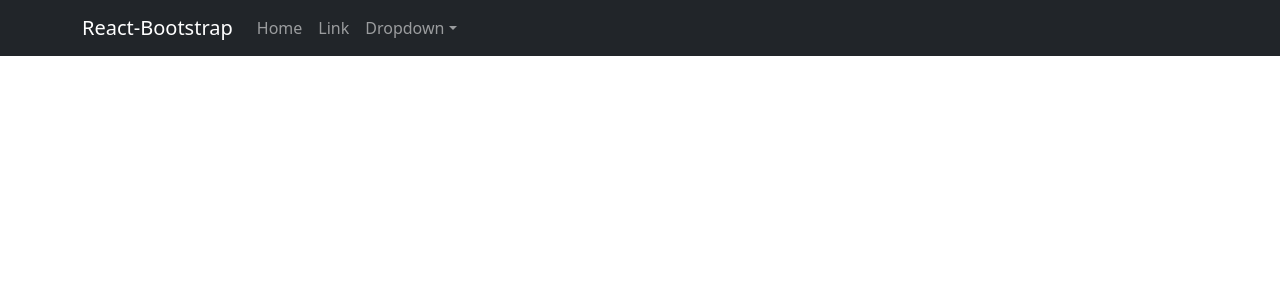
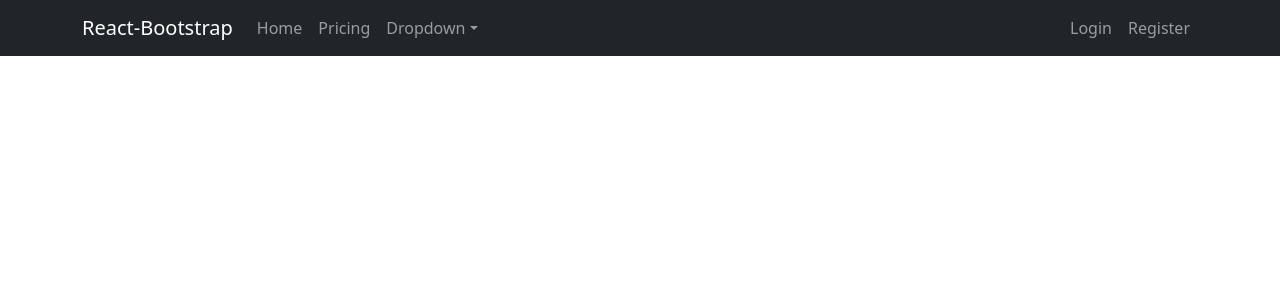
Before and after one commit to grotiuss/fsw-challenge-ch9, a React (Create React App) app: page /navbar-test in a window 1280 px wide. Shown: the top 300 px of the page. Built offline with nearby package versions, Linux system fonts and the light colour scheme.

Commit message:
Editing navbar

```diff
--- a/src/pages/partials/Navbar.js
+++ b/src/pages/partials/Navbar.js
@@ -7,21 +7,28 @@ import { Container, Collapse, Nav, Navbar,  NavbarBrand, NavbarToggler, NavItem,
 class Navbars extends Component {
     render() {
         return (
-            <Navbar bg="dark" expand="lg" variant='dark' className='navbar'>
+            <Navbar collapseOnSelect expand="lg" bg="dark" variant="dark">
                 <Container>
-                    <Navbar.Brand href="#home">React-Bootstrap</Navbar.Brand>
-                    <Navbar.Toggle aria-controls="basic-navbar-nav" />
-                    <Navbar.Collapse id="basic-navbar-nav">
+                    <Navbar.Brand href="/">React-Bootstrap</Navbar.Brand>
+                    <Navbar.Toggle aria-controls="responsive-navbar-nav" />
+                    <Navbar.Collapse id="responsive-navbar-nav">
                         <Nav className="me-auto">
-                        <Nav.Link href="#home">Home</Nav.Link>
-                        <Nav.Link href="#link">Link</Nav.Link>
-                        <NavDropdown title="Dropdown" id="basic-nav-dropdown">
+                        <Nav.Link href="#features">Home</Nav.Link>
+                        <Nav.Link href="#pricing">Pricing</Nav.Link>
+                        <NavDropdown title="Dropdown" id="collasible-nav-dropdown">
                             <NavDropdown.Item href="#action/3.1">Action</NavDropdown.Item>
                             <NavDropdown.Item href="#action/3.2">Another action</NavDropdown.Item>
                             <NavDropdown.Item href="#action/3.3">Something</NavDropdown.Item>
                             <NavDropdown.Divider />
                             <NavDropdown.Item href="#action/3.4">Separated link</NavDropdown.Item>
                         </NavDropdown>
+                        </Nav>
+                        <Nav>
+                            <Nav.Link href="#login">Login</Nav.Link>
+                            <Nav.Link href="#register">Register</Nav.Link>
+                            {/* <Nav.Link eventKey={2} href="#memes">
+                                Dank memes
+                            </Nav.Link> */}
                         </Nav>
                     </Navbar.Collapse>
                 </Container>
```
Lines whose indentation alone changed are shown as unchanged.
